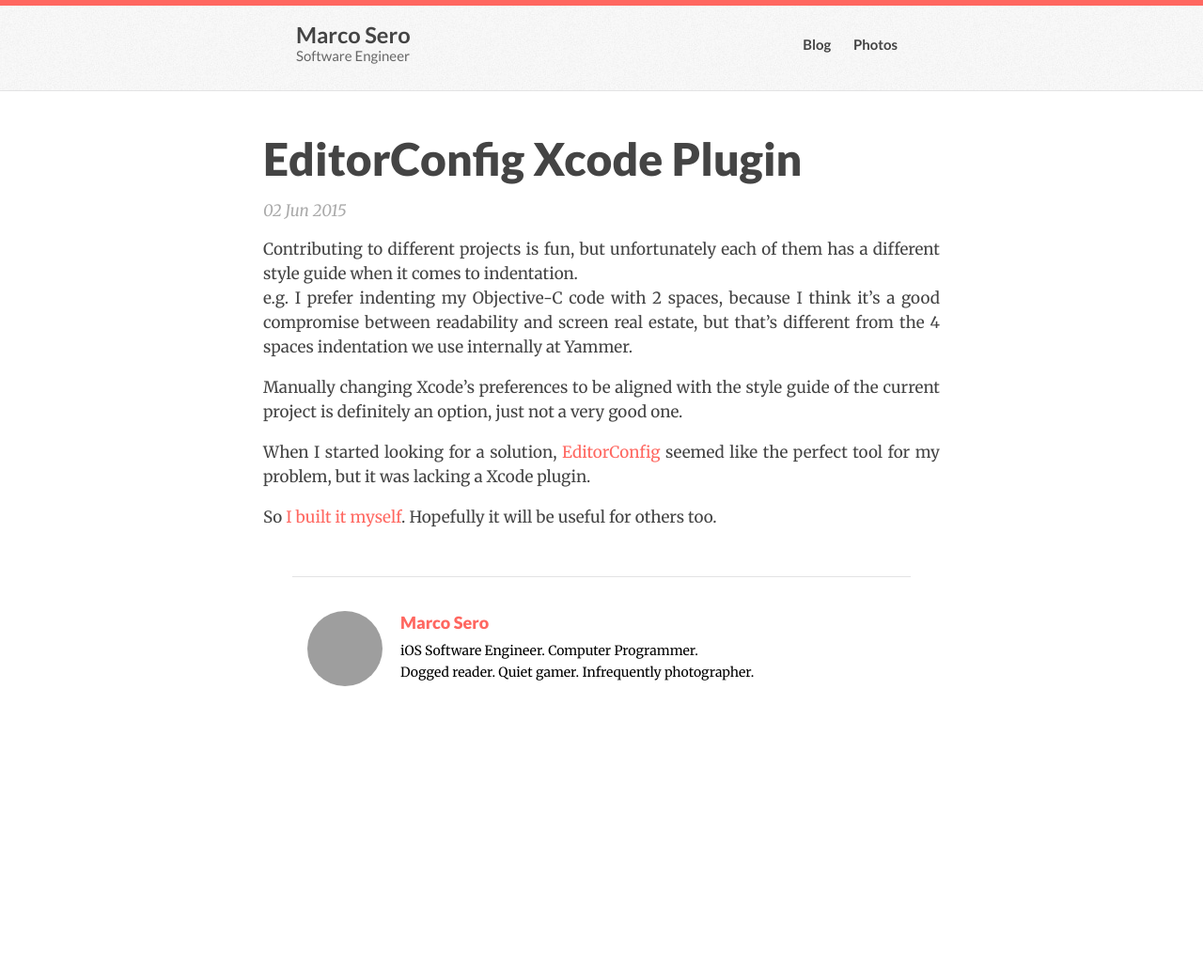
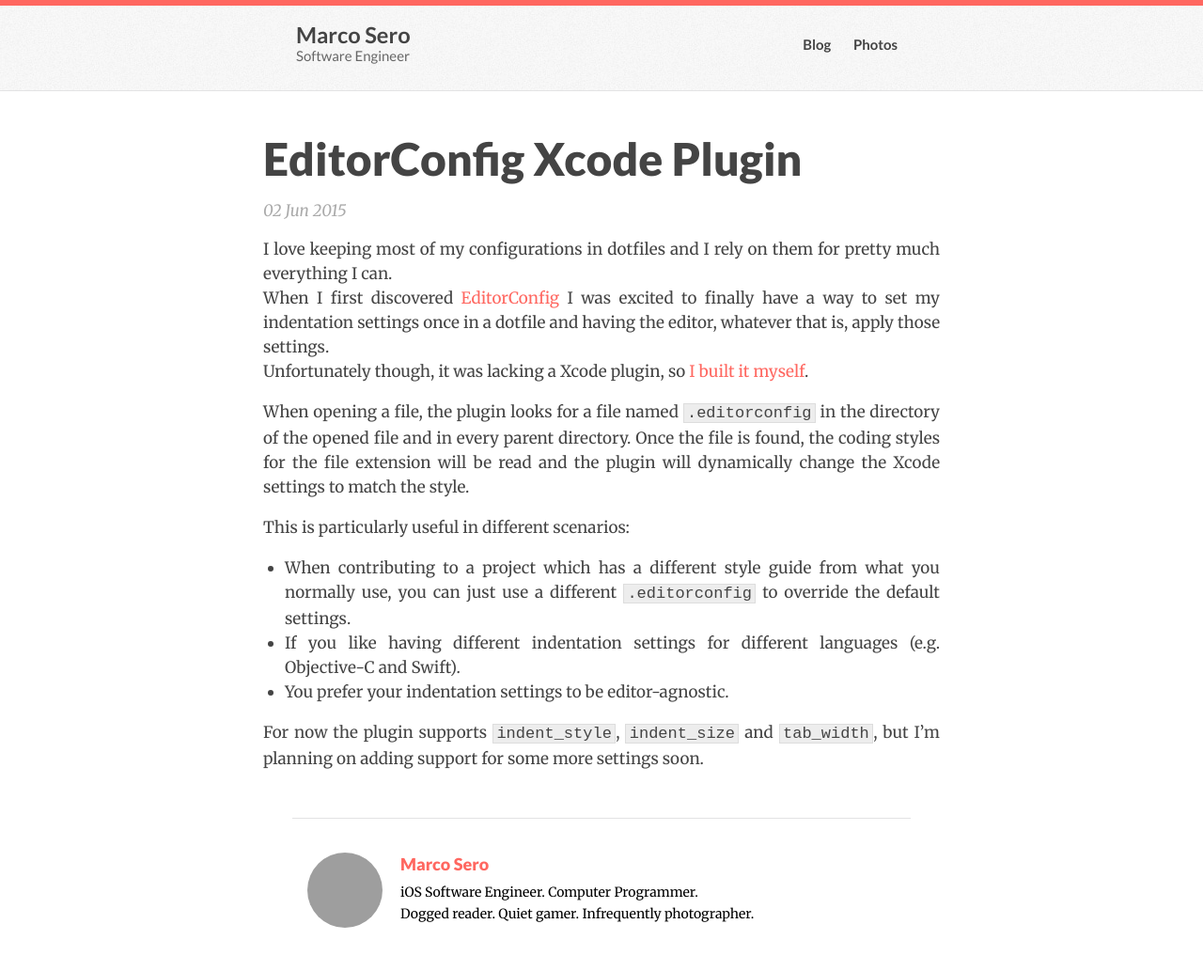
Before and after one commit to MarcoSero/marcosero.github.io, a Jekyll site: the page built from _posts/2015-06-02-editorconfig-xcode-plugin.md, in a window 1280 px wide. Shown: the whole page at 94% size. Built offline with Jekyll 4.4.1, drawn with Linux system fonts in a browser that asks for light colours; Markdown is read by kramdown in place of the engine named in the settings; before the commit the page ends 900 px from its top, so only the background shows below that; grey boxes are pictures that could not be loaded.

Commit message:
Update EditorConfig post

```diff
--- a/_posts/2015-06-02-editorconfig-xcode-plugin.md
+++ b/_posts/2015-06-02-editorconfig-xcode-plugin.md
@@ -5,11 +5,17 @@
 categories: iOS
 ---
 
-Contributing to different projects is fun, but unfortunately each of them has a different style guide when it comes to indentation.
-e.g. I prefer indenting my Objective-C code with 2 spaces, because I think it’s a good compromise between readability and screen real estate, but that’s different from the 4 spaces indentation we use internally at Yammer.
+I love keeping most of my configurations in dotfiles and I rely on them for pretty much everything I can.
+When I first discovered [EditorConfig](http://editorconfig.org) I was excited to finally have a way to set my indentation settings once in a dotfile and having the editor, whatever that  is, apply those settings.
+Unfortunately though, it was lacking a Xcode plugin, so [I built it myself](https://github.com/MarcoSero/EditorConfig-Xcode).
 
-Manually changing Xcode’s preferences to be aligned with the style guide of the current project is definitely an option, just not a very good one.
+When opening a file, the plugin looks for a file named `.editorconfig` in the directory of the opened file and in every parent directory.
+Once the file is found, the coding styles for the file extension will be read and the plugin will dynamically change the Xcode settings to match the style.
 
-When I started looking for a solution, [EditorConfig](http://editorconfig.org) seemed like the perfect tool for my problem, but it was lacking a Xcode plugin.
+This is particularly useful in different scenarios:
 
-So [I built it myself](https://github.com/MarcoSero/EditorConfig-Xcode). Hopefully it will be useful for others too.
+- When contributing to a project which has a different style guide from what you normally use, you can just use a different `.editorconfig` to override the default settings.
+- If you like having different indentation settings for different languages (e.g. Objective-C and Swift).
+- You prefer your indentation settings to be editor-agnostic.
+
+For now the plugin supports `indent_style`, `indent_size` and `tab_width`, but I’m planning on adding support for some more settings soon.
```
